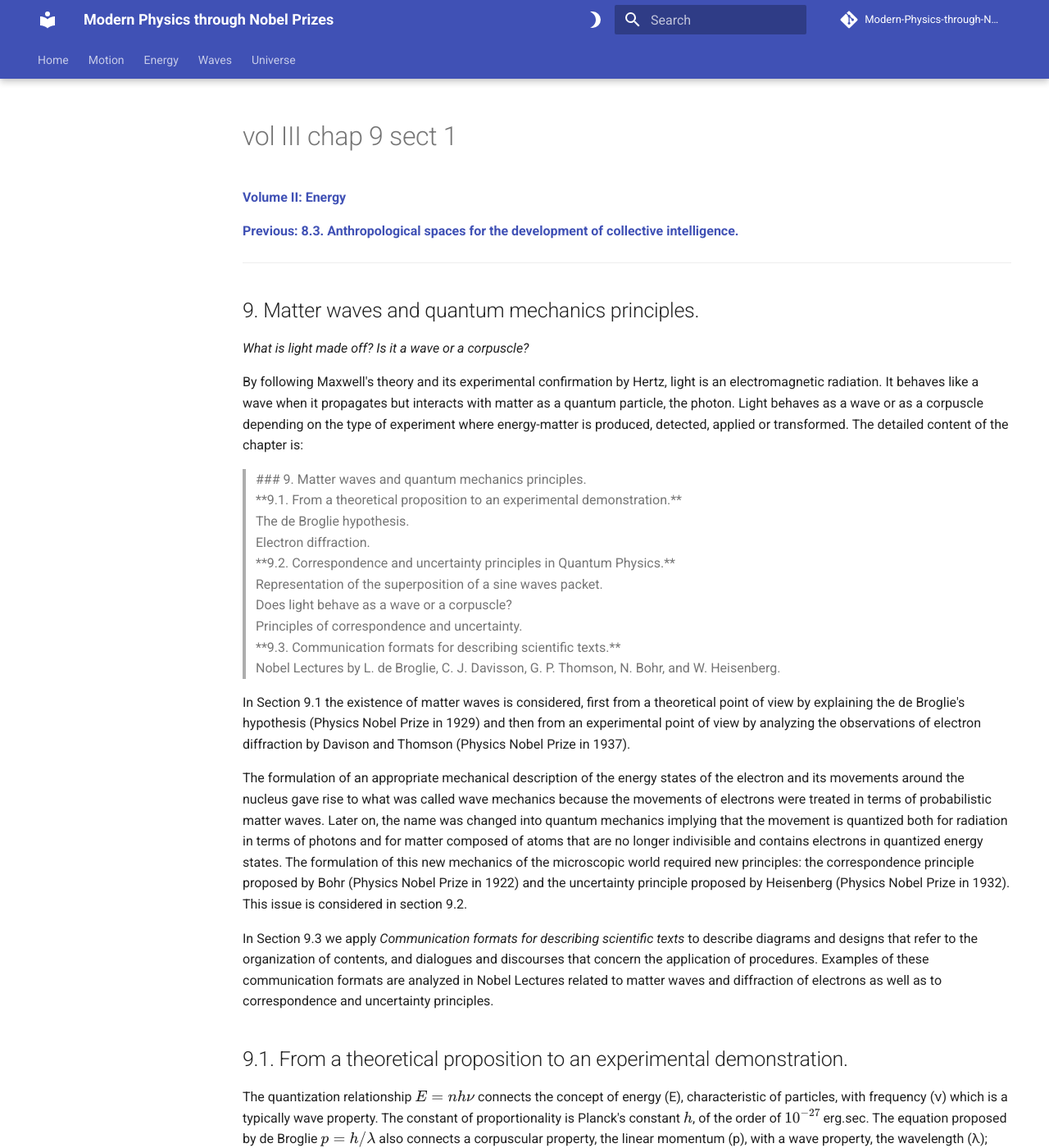
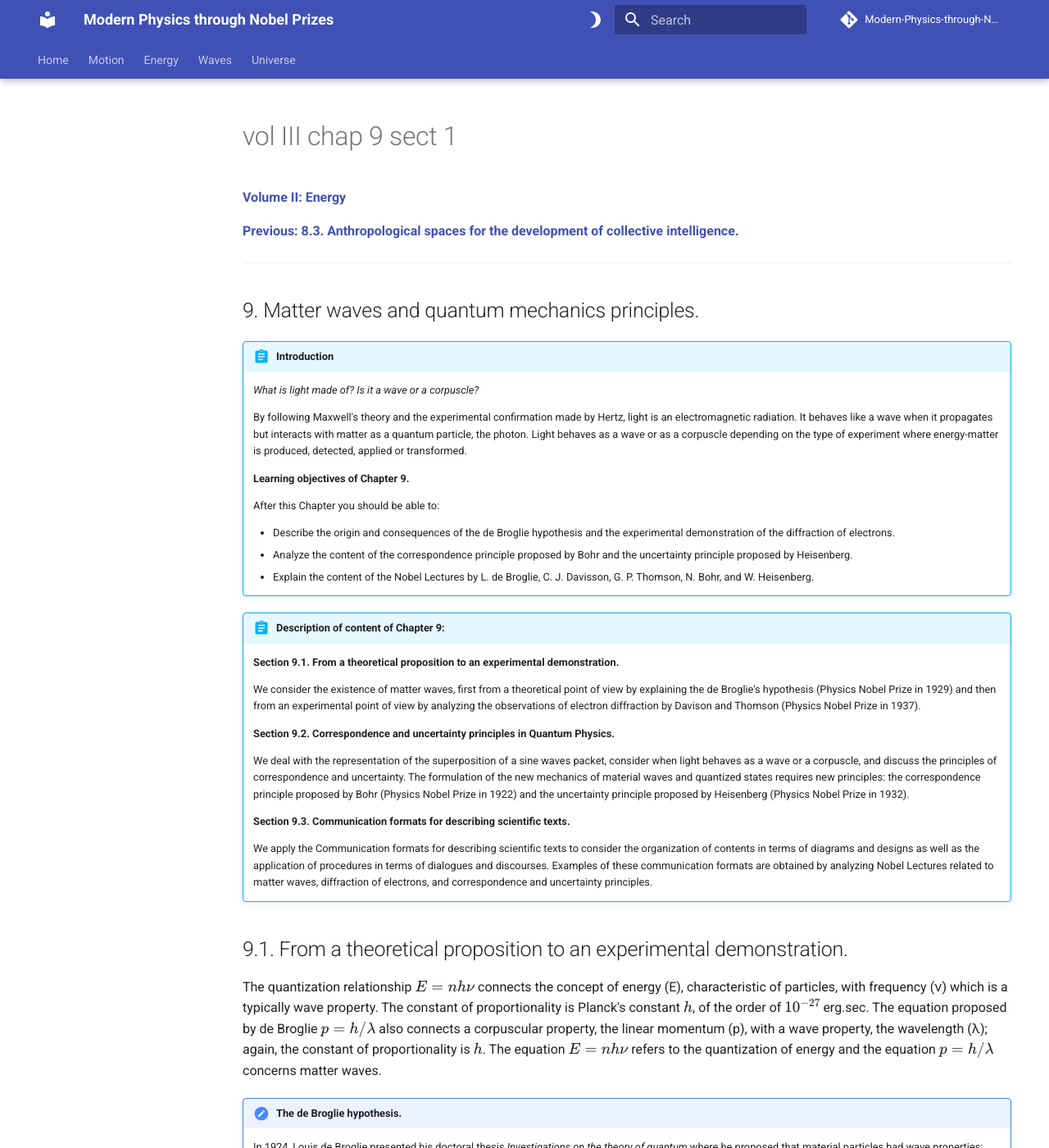
Before and after one commit to modphysnobel/modphysnobel.github.io, an MkDocs documentation site: the page built from docs/vol-III/vol-III-chap-9-sect-1.md, in a window 1280 px wide and 1400 px high. Shown: the whole window at 82% size. Built offline with MkDocs 1.6.1 and Material for MkDocs 9.7.7, drawn with Linux system fonts in a browser that asks for light colours; some web fonts are replaced; comment, search, counter and statistics services are not loaded; some of the changed text lies outside the part shown.

Commit message:
Update vol-III-chap-9-sect-1.md

```diff
--- a/docs/vol-III/vol-III-chap-9-sect-1.md
+++ b/docs/vol-III/vol-III-chap-9-sect-1.md
@@ -7,77 +7,77 @@
 
 ## 9.  Matter waves and quantum mechanics principles.
 
-*What is light made off?  Is it a wave or a corpuscle?*
+!!! abstract "Introduction"
 
-By following Maxwell's theory and its experimental confirmation by Hertz, light is an electromagnetic radiation. It behaves like a wave when it propagates but interacts with matter as a quantum particle, the photon. Light behaves as a wave or as a corpuscle depending on the type of experiment where energy-matter is produced, detected, applied or transformed. The detailed content of the chapter is:
+	*What is light made of?  Is it a wave or a corpuscle?*
 
-<blockquote>
-<p>
+	By following Maxwell's theory and the experimental confirmation made by Hertz, light is an electromagnetic radiation. It behaves like a wave when it propagates but interacts with matter as a quantum particle, the photon. Light behaves as a wave or as a corpuscle depending on the type of experiment where energy-matter is produced, detected, applied or transformed.
 
-### 9.   Matter waves and quantum mechanics principles.<br>
-**9.1. From a theoretical proposition to an experimental demonstration.**<br>
-The de Broglie hypothesis.<br>
-Electron diffraction.<br>
-**9.2. Correspondence and uncertainty principles in Quantum Physics.**<br>
-Representation of the superposition of a sine waves packet.<br>
-Does light behave as a wave or a corpuscle?<br>
-Principles of correspondence and uncertainty.<br>
-**9.3. Communication formats for describing scientific texts.**<br>
-Nobel Lectures by L. de Broglie, C. J. Davisson, G. P. Thomson, N. Bohr, and W. Heisenberg.
+	**Learning objectives of Chapter 9.**
 
-</p>
-</blockquote>
+	After this Chapter you should be able to:
 
-In Section 9.1 the existence of matter waves is considered, first from a theoretical point of view by explaining the de Broglie's hypothesis (Physics Nobel Prize in 1929) and then from an experimental point of view by analyzing the observations of electron diffraction by Davison and Thomson (Physics Nobel Prize in 1937).
+	- Describe the origin and consequences of the de Broglie hypothesis and the experimental demonstration of the diffraction of electrons.
+	- Analyze the content of the correspondence principle proposed by Bohr and the uncertainty principle proposed by Heisenberg.
+	- Explain the content of the Nobel Lectures by L. de Broglie, C. J. Davisson, G. P. Thomson, N. Bohr, and W. Heisenberg.
 
-The formulation of an appropriate mechanical description of the energy states of the electron and its movements around the nucleus gave rise to what was called wave mechanics because the movements of electrons were treated in terms of probabilistic matter waves. Later on, the name was changed into quantum mechanics implying that the movement is quantized both for radiation in terms of photons and for matter composed of atoms that are no longer indivisible and contains electrons in quantized energy states. The formulation of this new mechanics of the microscopic world required new principles: the correspondence principle proposed by Bohr (Physics Nobel Prize in 1922) and the uncertainty principle proposed by Heisenberg (Physics Nobel Prize in 1932). This issue is considered in section 9.2.
+!!! abstract "Description of content of Chapter 9:"
 
-In Section 9.3 we apply *Communication formats for describing scientific texts* to describe diagrams and designs that refer to the organization of contents, and dialogues and discourses that concern the application of procedures. Examples of these communication formats are analyzed in Nobel Lectures related to matter waves and diffraction of electrons as well as to correspondence and uncertainty principles.
+	**Section 9.1. From a theoretical proposition to an experimental demonstration.**
+
+	We consider the existence of matter waves, first from a theoretical point of view by explaining the de Broglie's hypothesis (Physics Nobel Prize in 1929) and then from an experimental point of view by analyzing the observations of electron diffraction by Davison and Thomson (Physics Nobel Prize in 1937).
+
+	**Section 9.2. Correspondence and uncertainty principles in Quantum Physics.**
+
+	We deal with the representation of the superposition of a sine waves packet, consider when light behaves as a wave or a corpuscle, and discuss the principles of correspondence and uncertainty. The formulation of the new mechanics of material waves and quantized states requires new principles: the correspondence principle proposed by Bohr (Physics Nobel Prize in 1922) and the uncertainty principle proposed by Heisenberg (Physics Nobel Prize in 1932).
+
+	**Section 9.3. Communication formats for describing scientific texts.**
+
+	We apply the Communication formats for describing scientific texts to consider the organization of contents in terms of diagrams and designs as well as the application of procedures in terms of dialogues and discourses. Examples of these communication formats are obtained by analyzing Nobel Lectures related to matter waves, diffraction of electrons, and correspondence and uncertainty principles.
 
 ## 9.1. From a theoretical proposition to an experimental demonstration.
 
 The quantization relationship $E = nhν$ connects the concept of energy (E), characteristic of particles, with frequency (ν) which is a typically wave property. The constant of proportionality is Planck's constant $h$, of the order of $10^{-27}$ erg.sec. The equation proposed by de Broglie $p = h/λ$ also connects a corpuscular property, the linear momentum (p), with a wave property, the wavelength (λ); again, the constant of proportionality is $h$. The equation $E = nhν$ refers to the quantization of energy and the equation $p = h/ λ$ concerns matter waves.
 
-*The de Broglie hypothesis*
+!!! indfo "The de Broglie hypothesis."
 
-In 1924, Louis de Broglie presented his doctoral thesis *Investigations on the theory of quantum* where he proposed that material particles had wave properties; there he combined classical concepts of mechanics and optics with modern ideas of relativity and quantum treatments.
+	In 1924, Louis de Broglie presented his doctoral thesis *Investigations on the theory of quantum* where he proposed that material particles had wave properties; there he combined classical concepts of mechanics and optics with modern ideas of relativity and quantum treatments.
 
-According to Einstein $E = mc^2$ and according to Planck $E = hν$ when $n = 1$. We also have the velocity of light $c = λν$, then $m = E/(c^2) = hν/(c^2) = hν/(cλν) = h/(cλ)$, from where $λ = h/(mc)$. This relationship applies to photons where $p = mc$, but de Broglie generalized it for every particle of mass $m$, velocity $v$, and linear momentum $p = mv$; that is, $λ = h/(mv) = h/p$ and therefore $p = h/ λ$. Particles satisfying this condition demonstrates the existence of matter waves. The following relativistic considerations were considered to obtain de Broglie’s equation $p = h/ λ$.
+	Following Einstein $E = mc^2$ and Planck $E = hν$ when $n = 1$. We also have the velocity of light $c = λν$, then $m = E/(c^2) = hν/(c^2) = hν/(cλν) = h/(cλ)$ then $λ = h/(mc)$. This relationship applies to photons where $p = mc$, but de Broglie generalized it for every particle of mass $m$, velocity $v$, and linear momentum $p = mv$; that is, $λ = h/(mv) = h/p$ and therefore $p = h/λ$. Particles satisfying this condition implies the existence of matter waves. The following relativistic considerations were used to obtain de Broglie’s equation $p = h/ λ$.
 
-1. According to the theory of special relativity, the relation $E = hν$ applies to a photon observed in a fixed reference frame. Therefore, de Broglie assumed that a similar equation can be written for the same photon but observed from its own reference system. If in such a reference system the characteristic frequency of the photon is $ν_0$, then $hν_0 = m_0c^2$.
+	1. According to the theory of special relativity, the relation $E = hν$ applies to a photon observed in a fixed reference frame. Therefore, de Broglie assumed that a similar equation can be written for the same photon but observed from its own reference system. If in such a reference system the characteristic frequency of the photon is $ν_0$, then $hν_0 = m_0c^2$.
 
-The term $hν_0$ is an indication that a vibrational wave could be represented by the sinusoidal function $A_0 ≈ sin(2πν_0t_0)$ where $A_0$ is the amplitude and $t_0$ is the time measured in the reference system at rest.
+	The term $hν_0$ is an indication that a vibrational wave could be represented by the sinusoidal function $A_0 ≈ sin(2πν_0t_0)$ where $A_0$ is the amplitude and $t_0$ is the time measured in the reference system at rest.
 
-2. The Lorentz transformations that relates the time $t_0$ to the time $t$ measured in a reference frame that moves with velocity $v$ in the $x$ direction with respect to the frame of the photon is $t_0= γ[t-\frac{vx}{c^2} ]$ where the relativistic parameter $γ=[ 1 - β^2 ]^{(-1⁄2)}$ with $β= \frac{v}{c}$.
+	2. The Lorentz transformations that relates the time $t_0$ to the time $t$ measured in a reference frame that moves with velocity $v$ in the $x$ direction with respect to the frame of the photon is $t_0= γ[t-\frac{vx}{c^2} ]$ where the relativistic parameter $γ=[ 1 - β^2 ]^{(-1⁄2)}$ with $β= \frac{v}{c}$.
 
-In accordance with the above, the sinusoidal function in the system at rest can be written as $A(x,t)≈sin[2πν_0 γ(t-\frac{vx}{c^2} )]$, while for the moving system we will have $A(x,t)≈sin[2πν(t-\frac{x}{w})]$. This second equation represents a wave of frequency $ν$ and phase velocity $w =λν$, where $ν= γν_0$ and $w=  \frac{c^2}{v}$.
+	In accordance with the above, the sinusoidal function in the system at rest can be written as $A(x,t)≈sin[2πν_0 γ(t-\frac{vx}{c^2} )]$, while for the moving system we will have $A(x,t)≈sin[2πν(t-\frac{x}{w})]$. This second equation represents a wave of frequency $ν$ and phase velocity $w =λν$, where $ν= γν_0$ and $w=  \frac{c^2}{v}$.
 
-3. For the photon in the laboratory reference system $E = mc^2 = hν$. Substituting in this equation the relation $ν= γν_0$ we obtain $E = hν=hγν_0$.  Besides, using the relativistic relation $m = γm_0$ it results $E =mc^2= γm_0 c^2$. From $E = hγν_0 = γm_0 c^2w$ it can be obtained  $hν_0=m_0 c^2$.
+	3. For the photon in the laboratory reference system $E = mc^2 = hν$. Substituting in this equation the relation $ν= γν_0$ we obtain $E = hν=hγν_0$.  Besides, using the relativistic relation $m = γm_0$ it results $E =mc^2= γm_0 c^2$. From $E = hγν_0 = γm_0 c^2w$ it can be obtained  $hν_0=m_0 c^2$.
 
-Using the relationships $w= λν$, $w= \frac{c^2}{v}$, $ν= γν_0$, $m =γm_0$ and $hν_0=m_0 c^2$ it results
+	4. Using the relationships $w= λν$, $w= \frac{c^2}{v}$, $ν= γν_0$, $m =γm_0$ and $hν_0=m_0 c^2$ it results
 
-$λ=  \frac{w}{ν}=  (\frac{c^2⁄v}{ν}= \frac{c^2}{v(γν_0 )}   = (\frac{hc^2}{v})(\frac{1}{hγν_0})= (\frac{hc^2}{v})(\frac{1}{γm_0 c^2})= \frac{h}{mv+}= \frac{h}{p}$
+	$λ=  \frac{w}{ν}=  (\frac{c^2⁄v}{ν}= \frac{c^2}{v(γν_0 )}   = (\frac{hc^2}{v})(\frac{1}{hγν_0})= (\frac{hc^2}{v})(\frac{1}{γm_0 c^2})= \frac{h}{mv+}= \frac{h}{p}$
 
-In his article *A tentative theory of light quanta*, published in Phil. Mag. 47, 446 (1924), de Broglie wrote: *"We are inclined to suppose that everybody in motion can be accompanied by a wave and that it is impossible to separate the motion of the body from the propagation of the wave."*
+	In his article *A tentative theory of light quanta*, published in Phil. Mag. 47, 446 (1924), de Broglie wrote: *"We are inclined to suppose that everybody in motion can be accompanied by a wave and that it is impossible to separate the motion of the body from the propagation of the wave."*
 
-To have an idea of the order of magnitude of the wavelength assigned by de Broglie to particles previously considered as corpuscles, see the following table Table 9.1. The second column shows the values of $λ$ measured in Ångstroms ($1Å = 10^{-10} m$) or in Fermis ($1F = 10^{-5}Å = 10^{-15} m$). Last column indicates the value of the energy with which the electrons are accelerated, expressed in electron-volts (eV) or in the corresponding temperature in Kelvin degrees (K).
+	To have an idea of the order of magnitude of the wavelength assigned by de Broglie to particles previously considered as corpuscles, see the following table Table 9.1. The second column shows the values of $λ$ measured in Ångstroms ($1Å = 10^{-10} m$) or in Fermis ($1F = 10^{-5}Å = 10^{-15} m$). Last column indicates the value of the energy with which the electrons are accelerated, expressed in electron-volts (eV) or in the corresponding temperature in Kelvin degrees (K).
 
-<!-- HTML Table 1.1.1-->
-<table width="100%">
-<tr>
-        <th colspan="3">
-Table 9.1. Values of de Broglie wavelengths
-</th>
- </tr>
-    <tr>
-    <th>
-    PARTICLE
-        </th>
-     <th>
-WAVELENGHT (λ)
+	<table width="100%">
+	<tr>
+	<th colspan="3">
+	Table 9.1. Values of de Broglie wavelengths
+	</th>
+	</tr>
+		<tr>
+		<th>
+		PARTICLE
+		</th>
+		<th>
+	WAVELENGHT (λ)
         </th>
     <th>
-ENERGY
+	ENERGY
     </th>
         </tr>
      <tr>
@@ -129,7 +129,7 @@ ENERGY
     proton
     </td>
     <td>
-   28.6 F
+	28.6 F
     </td>
      <td>
     1 MeV
@@ -140,7 +140,7 @@ ENERGY
     proton
     </td>
     <td>
-   0.73 F
+	0.73 F
     </td>
      <td>
     1 GeV
@@ -148,10 +148,10 @@ ENERGY
     </tr>
     <tr>
     <td>
-   neutron
+	neutron
     </td>
     <td>
-   1.5 Å
+	1.5 Å
     </td>
      <td>
     300 K
@@ -159,10 +159,10 @@ ENERGY
     </tr>
     <tr>
     <td>
-   neutron
-    </td>
+	neutron
+	</td>
     <td>
-   9.0 F
+	9.0 F
     </td>
      <td>
     10 MeV
@@ -170,47 +170,47 @@ ENERGY
     </tr>
      <tr>
     <td>
-   Helium atoms
+	Helium atoms
     </td>
     <td>
-   0.75 Å
+	0.75 Å
     </td>
      <td>
     300 K
     </td>
     </tr>
-</table>
+	</table>
 
-Source: taken from Table 2.1 (p. 65) in French and Taylor (1978).
+	(Source: taken from Table 2.1 (p. 65) in French and Taylor (1978).)
 
-*Electron diffraction.*
+!!! info "Electron diffraction."
 
-For an atom of mass $m$, radius $r$ and velocity $v$, its linear momentum is $p = mv$, the magnitude of its quantized angular momentum is $L = rp = nh/(2π)$. For $n = 1$, $p = h/(2πr)$. If $r = a_0$ is the Bohr radius $p = h/(2πa_0)$ and the de Broglie relation $λ = h/p = h/[h/(2πa_0)] = 2πa_0$. This means that the wavelength associated to the electron is of the order of the Bohr radius ($λ ≈ a_0 = 0.529 Å$).
+	For an atom of mass $m$, radius $r$ and velocity $v$, its linear momentum is $p = mv$, the magnitude of its quantized angular momentum is $L = rp = nh/(2π)$. For $n = 1$, $p = h/(2πr)$. If $r = a_0$ is the Bohr radius $p = h/(2πa_0)$ and the de Broglie relation $λ = h/p = h/[h/(2πa_0)] = 2πa_0$. Therefore, the wavelength associated to the electron is of the order of the Bohr radius ($λ ≈ a_0 = 0.529 Å$).
 
-The previous condition implies the possibility of obtaining diffraction patterns of matter waves if a beam of electrons passes through a double slit of the size of a0. This would resemble the light wave diffraction experiment performed in 1801 by Thomas Young (1773 – 1829) in 1801. The first experiments to detect matter waves were carried out around 1927, in an industrial laboratory in the United States by Clinton Davisson and Lester Germer (1896 -1971) and in a university laboratory in England by George Paget Thomson.
+	The previous condition implies the possibility of obtaining diffraction patterns of matter waves if a beam of electrons passes through a double slit of the size of $a_0$. This would resemble the light wave diffraction experiment performed in 1801 by Thomas Young (1773 – 1829). Nevertheless, the first experiments to detect matter waves were carried out around 1927, in an industrial laboratory in the United States by Clinton Davisson (1881 - 1958) and Lester Germer (1896 -1971) and in a university laboratory in England by George Paget Thomson (1892 - 1975).
 
-If an electron acquires its velocity $v$ due to the action of a potential difference $V$, in the case that $v << c$ we have that $½mev^2 = qeV$, where $m_e$ and $q_e$ are, respectively, the mass and charge of the electron. Therefore $p^2 = (mev)^2= 2meqeV$. Thus, de Broglie's hypothesis is represented by the straight line $λ= \frac{h}{p}= (\frac{h}{(2m_e q_e )^{½}})(\frac{1}{\sqrt{V}})$ (see Figure 9.1), reproduces Figure 4 from Davisson's Nobel Lecture *The Discovery of Electron Waves*:
+	If an electron acquires its velocity $v$ due to the action of a potential difference $V$, in the case that $v << c$ we have that $½mev^2 = qeV$, where $m_e$ and $q_e$ are, respectively, the mass and charge of the electron. Therefore $p^2 = (mev)^2= 2meqeV$. Thus, de Broglie's hypothesis is represented by the straight line $λ= \frac{h}{p}= (\frac{h}{(2m_e q_e )^{½}})(\frac{1}{\sqrt{V}})$ (see Figure 9.1).
 
- https://www.nobelprize.org/prizes/physics/1937/davisson/lecture/
+	<img src="./figs/chap-9-sect-1-fig2.JPG" width=480 align=center>
 
-<img src="./figs/chap-9-sect-1-fig2.JPG" width=480 align=center>
+	Source: Figure 4 from Davisson's Nobel Lecture *The Discovery of Electron Waves*: MLA style: Nobel Lecture. NobelPrize.org. Nobel Prize Outreach AB 2023. Mon. 20 Feb 2023. https://www.nobelprize.org/prizes/physics/1937/davisson/lecture/
 
-Source: Figure 4 from Davisson's Nobel Lecture The Discovery of Electron Waves: https://www.nobelprize.org/prizes/physics/1937/davisson/lecture/
+	**Figure 9.1.** Graph of the equation $λ= (\frac{h}{\sqrt{2m_e q_e}})(\frac{1}{\sqrt{V}})$ reported by Davisson.
 
-**Figure 9.1.** Graph of the equation $λ= (\frac{h}{\sqrt{2m_e q_e}})(\frac{1}{\sqrt{V}})$ reported by Davisson.
+	Davisson and Germer obtained $λ =1.66 Å$ for the diffraction of electrons when they used the values of the charge and mass of the electron and the experimental data for the voltage $V = 54$ volts. Their calculation was $λ=(\frac{h}{\sqrt{2m_e q_e}})(V^{-½})=\frac{12.25}{7.35}=1.66$ with $[V^{½}= 7.35]$.
 
-Davisson and Germer obtained $λ =1.66 Å$ for the diffraction of electrons when they used the values of the charge and mass of the electron and the experimental data for the voltage $V = 54$ volts. Their calculation was $λ=(\frac{h}{\sqrt{2m_e q_e}})(V^{-½})=\frac{12.25}{7.35}=1.66$ with $[V^{½}= 7.35]$.
+	The result observed in the diffraction of electrons coincides with the corresponding values of $λ$ measured from the diffraction patterns obtained when X-rays hit upon crystals. According to the well-known Bragg formula, proposed in the years 1913-1914 by William Henry Bragg (1862 - 1942) and his son William Lawrence Bragg (1890 - 1971), the diffracted wavelength for X-rays is $nλ = 2dsinθ$. In this equation $d$ is the distance between the planes of the crystal atoms and $θ$ is the scattering angle formed between the direction of the incident radiation and the dispersion planes of the crystal lattice. The index $n = 1, 2, 3…$ indicates the order of diffraction (Figure 9.2).
 
-The result observed in the diffraction of electrons coincides with the corresponding values of $λ$ measured from the diffraction patterns obtained when X-rays hit upon crystals. According to the well-known Bragg formula, proposed in the years 1913-1914 by William Henry Bragg (1862 - 1942) and his son William Lawrence Bragg (1890 - 1971), the diffracted wavelength for X-rays is $nλ = 2dsinθ$. In this equation $d$ is the distance between the planes of the crystal atoms and $θ$ is the scattering angle formed between the direction of the incident radiation and the dispersion planes of the crystal lattice. The index $n = 1, 2, 3…$ indicates the order of diffraction (Figure 9.2).
+	<img src="./figs/chap-9-sect-1-fig3.JPG" width=480 align=center>
 
-<img src="./figs/chap-9-sect-1-fig3.JPG" width=480 align=center>
+	Source: adapted from  https://es.wikipedia.org/wiki/Archivo:Difraccion.png
 
-Source: adapted from  https://es.wikipedia.org/wiki/Archivo:Difraccion.png
+	**Figure 9.2.** Diagram to obtain the Bragg formula $nλ = 2dsinθ$.
 
-**Figure 9.2.** Diagram to obtain the Bragg formula $nλ = 2dsinθ$.
+	Bragg formula indicates that the diffraction of the incident radiation of wavelength (λ) is produced when the fronts of the incident waves are reflected by the crystal atoms. Previous figure shows that the distance $S = FG + GH$ corresponds to the difference in the paths traveled by the wave reflected in the upper plane with respect to the wave reflected in the lower plane. Figure 9.2 shows that $FG = GH = dsinθ$ because these distances are the hypotenuses of right triangles $FGO$ and $HGO$ (corresponding vertices are shown in blue). Bragg's formula implies that the total distance $S$ is equal to an integer multiple of $λ$, that is $S = 2dsinθ = nλ$.
 
-Bragg formula indicates that the diffraction of the incident radiation of wavelength (λ) is produced when the fronts of the incident waves are reflected by the crystal atoms. Previous figure shows that the distance $S = FG + GH$ corresponds to the difference in the paths traveled by the wave reflected in the upper plane with respect to the wave reflected in the lower plane. Figure 9.2 shows that $FG = GH = dsinθ$ because these distances are the hypotenuses of right triangles $FGO$ and $HGO$ (corresponding vertices are shown in blue). Bragg's formula implies that the total distance $S$ is equal to an integer multiple of $λ$, that is $S = 2dsinθ = nλ$.
+	If in the Bragg formula the distance between the crystal planes $d$ is replaced by the distance $D$ between nearby atoms in a shell of the crystal $d = Dsin(α)$, with $α$ the angle between the crystal planes and the direction of incidence of radiation. From Figure 9.2 $θ = (π/2 – α)$ and therefore $nλ =2dsinθ = 2[Dsin(α)][sin(π/2 - α)]$. Using the trigonometric relations $sin(π/2 - α) = cos(α)$ and $2cos(α)sin(α) = sin(2α)$, we  obtain  $nλ = Dsin(2α)$. For $D = 2.15 Å$ and an angle $α = 50º$, for $n = 1$ Thomson obtained $λ =1.65 Å$, comparable with the value reported by Davisson and Germer:  $λ =1.66 Å$.
 
-If in the Bragg formula the distance between the crystal planes $d$ is replaced by the distance $D$ between nearby atoms in a shell of the crystal $d = Dsin(α)$, with $α$ the angle between the crystal planes and the direction of incidence of radiation. From Figure 9.2 $θ = (π/2 – α)$ and therefore $nλ =2dsinθ = 2[Dsin(α)][sin(π/2 - α)]$. Using the trigonometric relations $sin(π/2 - α) = cos(α)$ and $2cos(α)sin(α) = sin(2α)$, we  obtain  $nλ = Dsin(2α)$. For $D = 2.15 Å$ and an angle $α = 50º$, for $n = 1$ Thomson obtained $λ =1.65 Å$, comparable with the value reported by Davisson and Germer:  $λ =1.66 Å$.
+***
 
-[**9.2. Correspondence and uncertainty principles in Quantum Physics.**](https://github.com/modphysnobel/pbook1/blob/main/docs/vol-III/vol-III-chap-9-sect-2.md)
+[**9.2. Correspondence and uncertainty principles in Quantum Physics.**](./vol-II-chap-9-sect-2.md)
```
